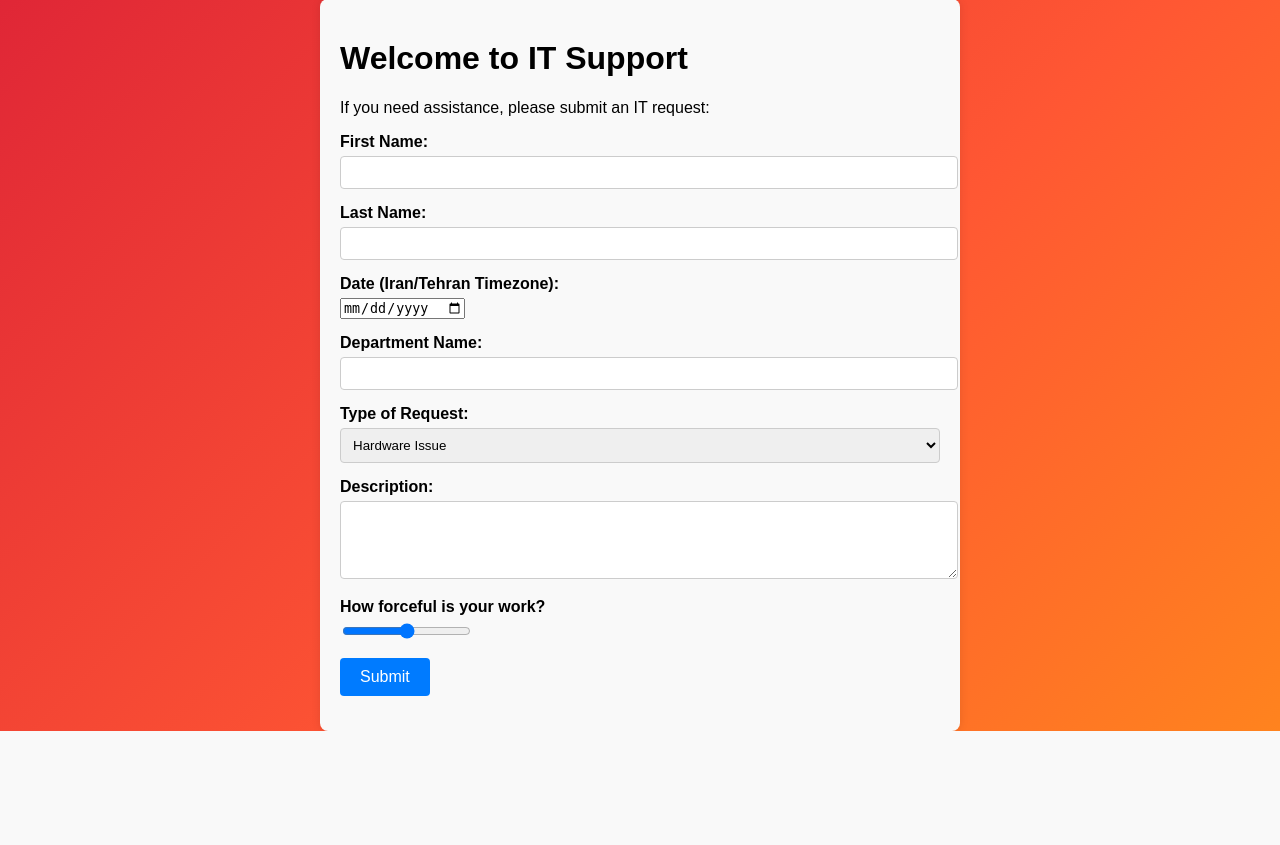
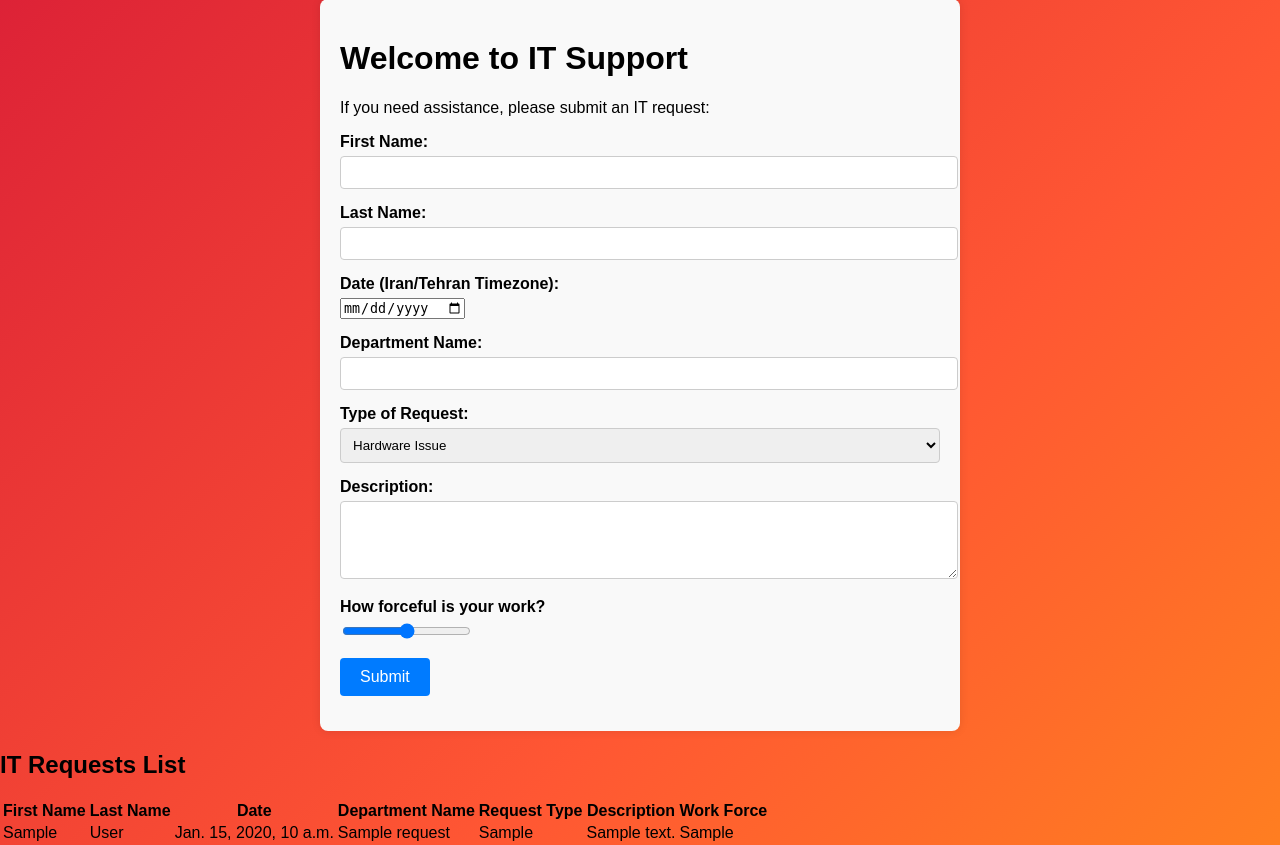
Before and after one commit to Ghosts6/webProject, a Django app: template virtual/myTicket/Ticket/templates/main.html in a window 1280 px wide. Shown: the part 69-914 px from the top of the page. Before the commit the page ends 800 px from the top, so only its background shows below. Run offline with Django 4.2, Linux system fonts and the light colour scheme; the template is opened without the code that fills it: most values are stand-ins (such as "Sample title", 1, 10 or a date in 2020); parts of the project's set-up code (start-up, migrations or seed data) failed here and were passed over.

Commit message:
Update main.html

```diff
--- a/virtual/myTicket/Ticket/templates/main.html
+++ b/virtual/myTicket/Ticket/templates/main.html
@@ -61,6 +61,35 @@
       </div>
     </form>
   </div>
+  <div class="it-request-list-container">
+    <h2>IT Requests List</h2>
+    <table>
+      <thead>
+        <tr>
+          <th>First Name</th>
+          <th>Last Name</th>
+          <th>Date</th>
+          <th>Department Name</th>
+          <th>Request Type</th>
+          <th>Description</th>
+          <th>Work Force</th>
+        </tr>
+      </thead>
+      <tbody>
+        {% for request in it_requests %}
+          <tr>
+            <td>{{ request.first_name }}</td>
+            <td>{{ request.last_name }}</td>
+            <td>{{ request.date }}</td>
+            <td>{{ request.department_name }}</td>
+            <td>{{ request.request_type }}</td>
+            <td>{{ request.description }}</td>
+            <td>{{ request.work_force }}</td>
+          </tr>
+        {% endfor %}
+      </tbody>
+    </table>
+  </div>
 
   <script src="{% static 'js/main.js' %}">"></script>
 </body>
```
